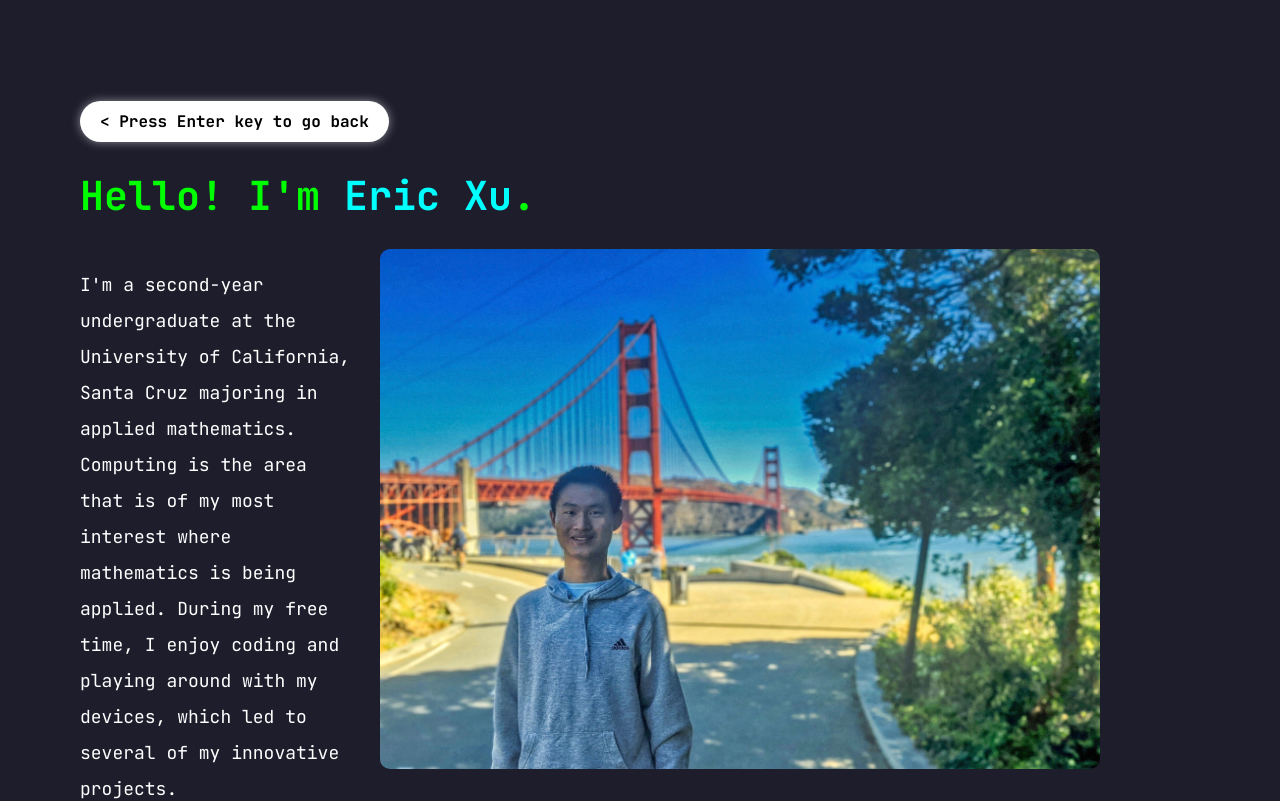
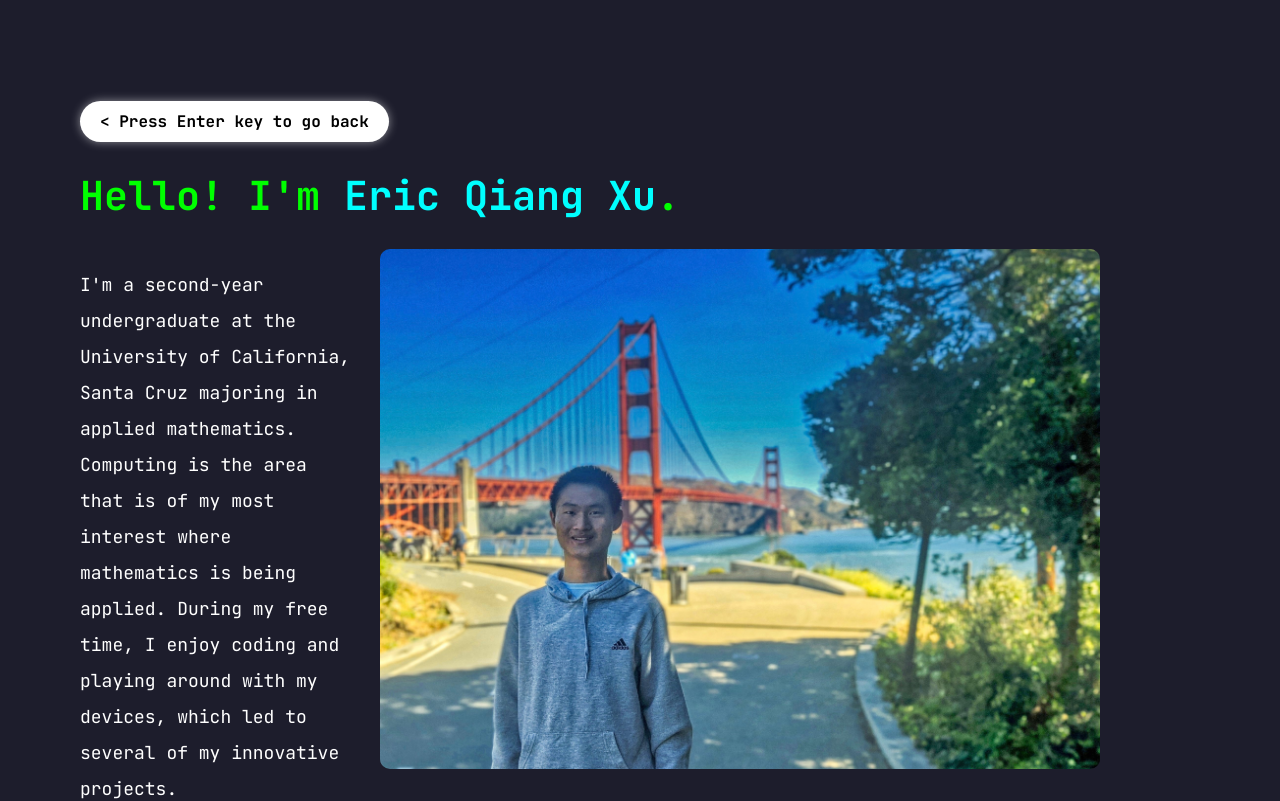
Before and after one commit to EricQXu/personal_website, a plain HTML site: page about_me.html in a window 1280 px wide. Shown: the top 801 px of the page. Drawn offline with Linux system fonts and the light colour scheme.

Commit message:
removed extraneous files

```diff
--- a/about_me.html
+++ b/about_me.html
@@ -10,7 +10,7 @@
     <br>
     <button class="back-button" onclick="goBack()"> < Press Enter key to go back</button>
     <br>
-    <h1>Hello! I'm <span class="name">Eric Xu</span>.</h1>
+    <h1>Hello! I'm <span class="name">Eric Qiang Xu</span>.</h1>
     <main>
         <section class="content">
             <div class="text-content">
```
Also changed, not shown: 1 other file.
